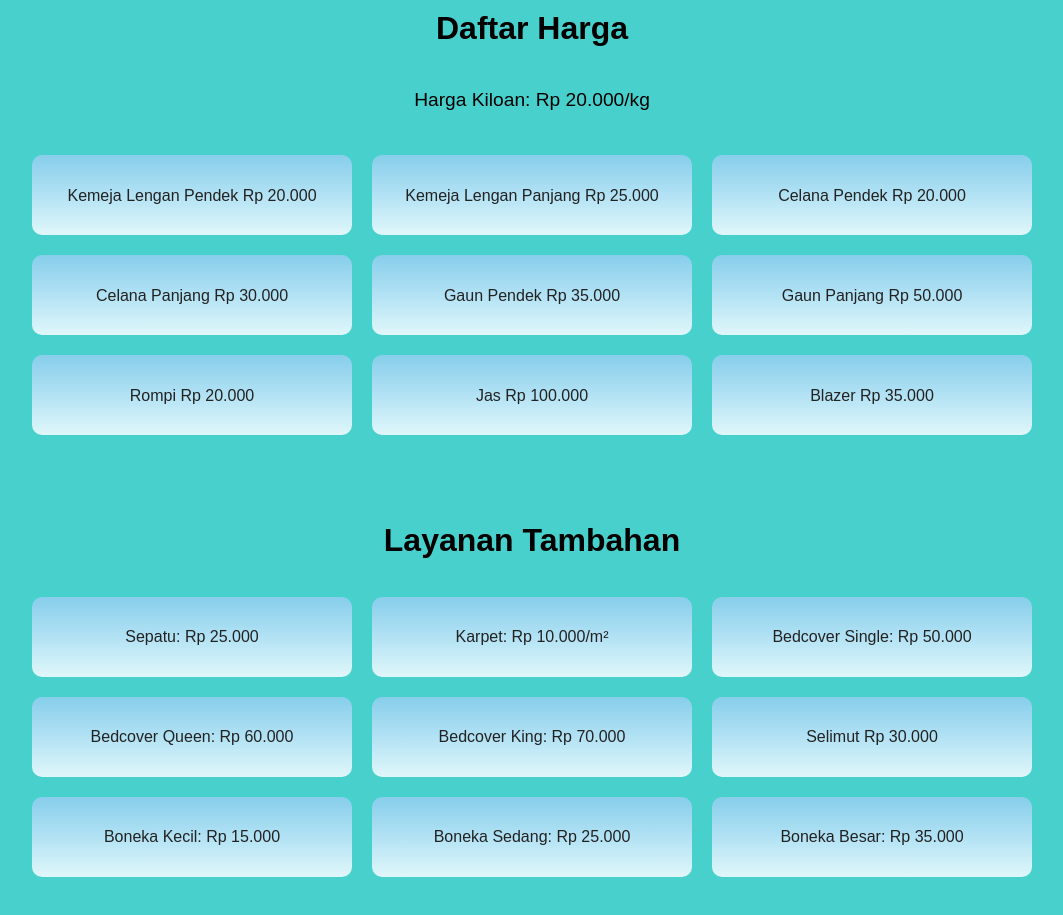
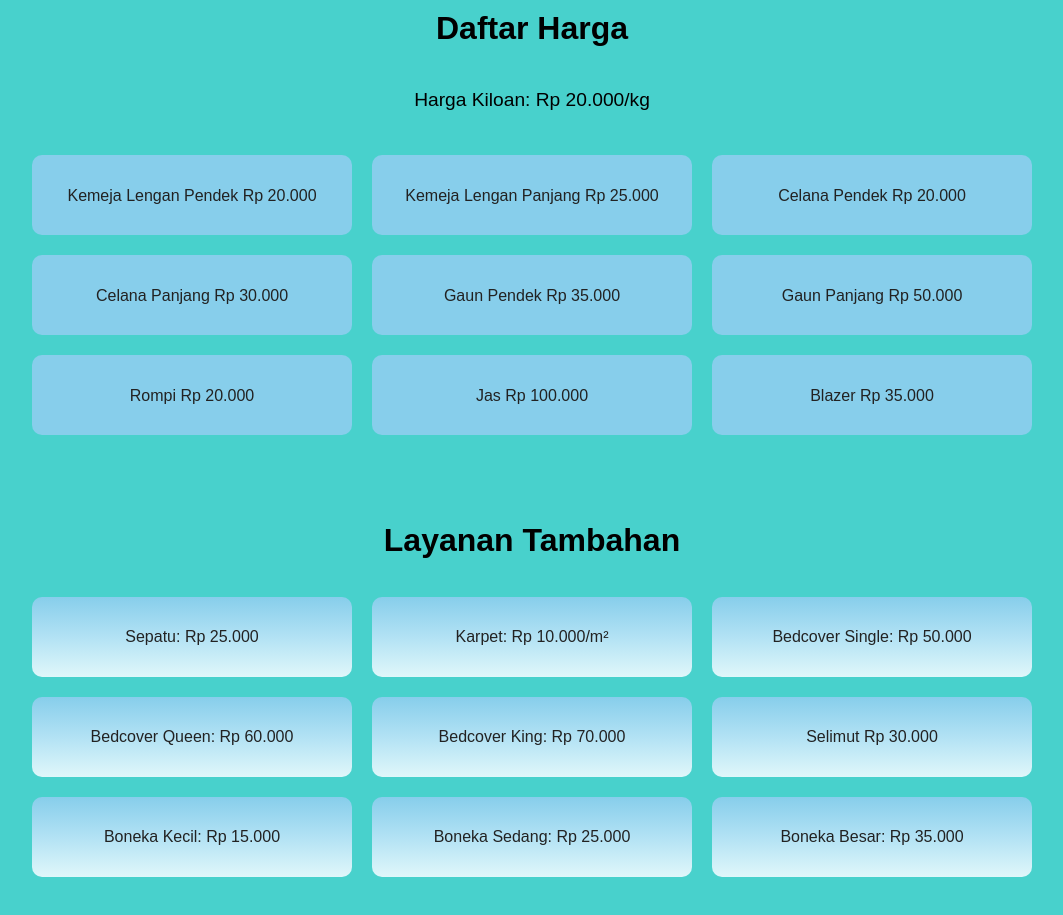
Before and after one commit to Dev43214/Laundry-Segar-Bersih, a plain HTML site: page index.html in a window 1280 px wide. Shown: the part 1018-1933 px from the top of the page, without its empty margins (108-1171 px from the left). Drawn offline with Linux system fonts and the light colour scheme.

Commit message:
Update index.html

```diff
--- a/index.html
+++ b/index.html
@@ -145,7 +145,7 @@
         }
         .price-item,
         .item {
-            background: linear-gradient(to bottom, #87CEEB, #B2E2F4, #E0F7FA);
+            background: #87CEEB;
             padding: 20px;
             border-radius: 10px;
             text-align: center;
```
